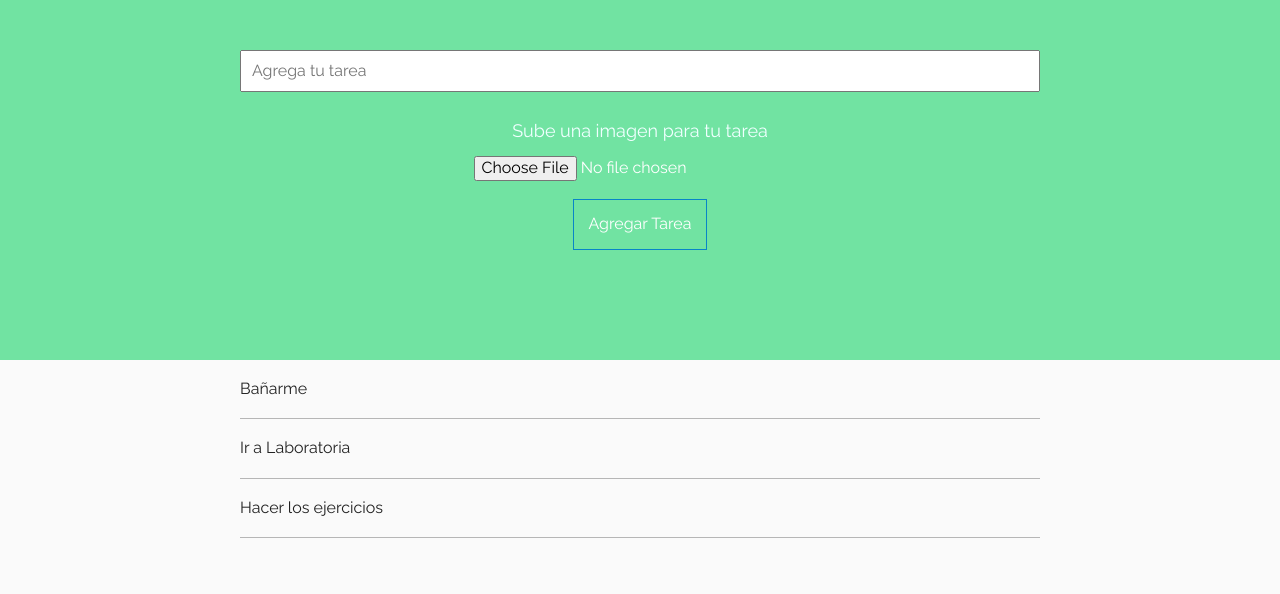
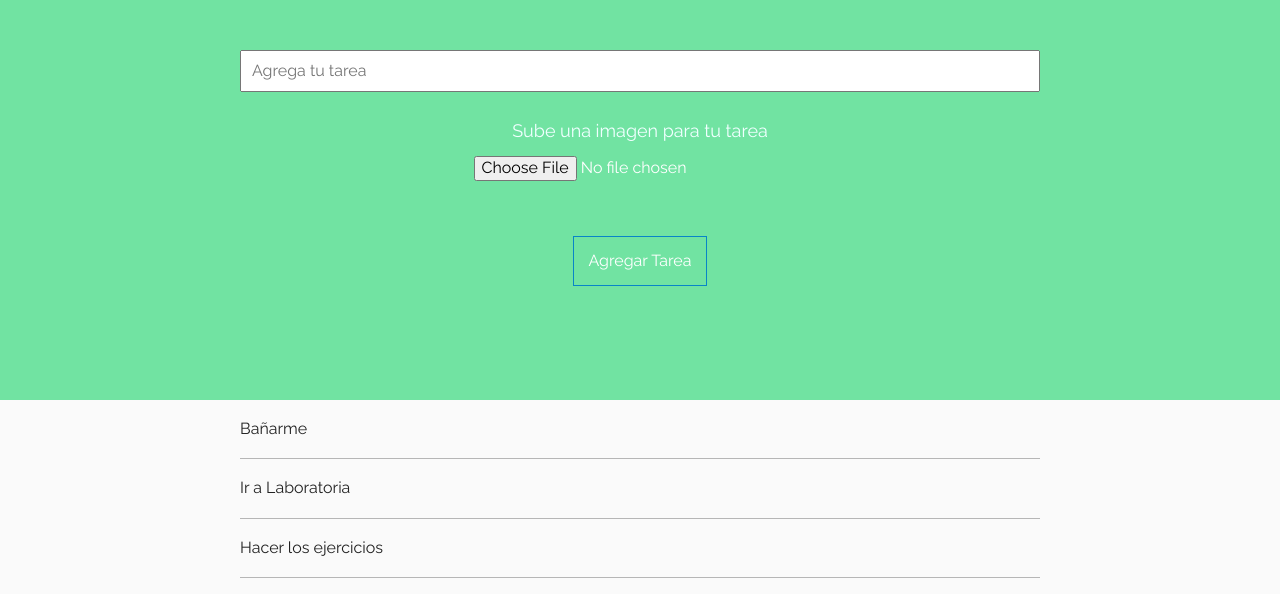
Before and after one commit to bluedem0n/lista-tareas, a plain HTML site: page index.html in a window 1280 px wide. Drawn offline with nearby package versions, Linux system fonts and the light colour scheme.

Commit message:
Modificando Css

```diff
--- a/css/estilos.css
+++ b/css/estilos.css
@@ -24,7 +24,7 @@ body {
 	color: #fff;
 	padding: 30px 0;
 	width: 100%;
-    height: 360px;
+    height: 400px;
 }
 
 .principal .formulario {
--- a/index.html
+++ b/index.html
@@ -14,8 +14,8 @@
 			<form class="formulario" action="">
 				<input type="text" id="tareaInput" placeholder="Agrega tu tarea"><br><br>
                <p class="subir"> Sube una imagen para tu tarea</p>
-                <input class="inputSeleccionar" type="file" onchange="previewFile()"> <br>
-                <img src="" height="100" alt=""><br>
+                <input class="inputSeleccionar" type="file" onchange="previewFile()"> <br><br>
+                <img src="" height="100" alt=""><br><br>
 				<input type="button" class="boton" id="btn-agregar" value="Agregar Tarea">
 			</form>
 		</div>
```
